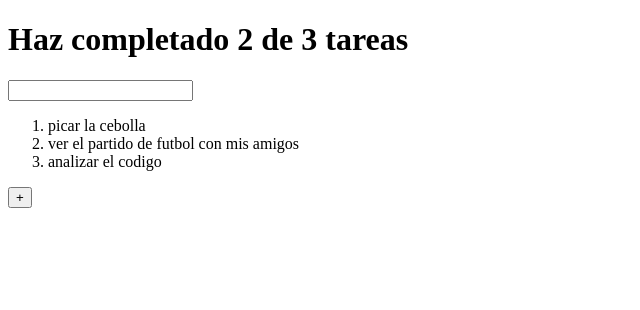
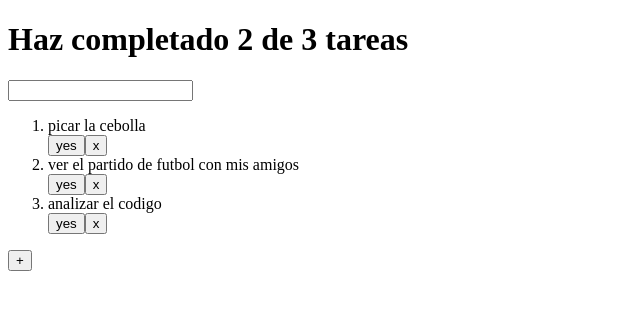
Before and after one commit to JohnRodriguezM/ReactInit, a React (Create React App) app: page / in a window 1280 px wide. Shown: the top 310 px of the page, without its empty margins (0-640 px from the left). Built offline with nearby package versions, Linux system fonts and the light colour scheme.

Commit message:
logica inicial check

```diff
--- a/src/App.js
+++ b/src/App.js
@@ -14,6 +14,8 @@ import { ToDoSearch } from "./component/todoSearch";
 import { ButtonList } from "./component/buttonList";
 // se importa la lista de tareas TodoList..
 import { TodoList } from './component/todoList';
+// se importan los todoItems
+import { TodoItem } from './component/TodoItem';
 
 export const todos = [
   {
@@ -26,26 +28,31 @@ export const todos = [
   },
   {
     text: "analizar el codigo",
-    id : "wordEveryDay"
-  }
+    id : "workEveryDay"
+  },
 ]
 
 
 
 function App() {
   return (
-    <React.Fragment>
+    <React.Fragment>  {/* */}
       <ToDoCounter />
         {/* me llama el h1 principal para el documento */}
       <ToDoSearch />
         {/* lleva un input text por dentro */}
 
         {/* por aqui va el todolist
- */}
-        <TodoList/>
+ */}    <TodoList>
+
+{/* ahi establezco la propiedad text */}
+          {todos.map(item => (
+            <TodoItem contenido = {item.text} id = {item.id}/>
+          ))}
+        </TodoList>
 
 
-      <ButtonList />
+      <ButtonList/>
         {/* se llama el boton para agregar las tareas */}
       {/* <Saludo /> */}
       {/* el componenete saludo se comenta por falta de uso en este momento */}
--- /dev/null
+++ b/src/component/TodoItem.jsx
@@ -0,0 +1,16 @@
+import React from 'react';
+
+function TodoItem(props) {
+  return(
+      /* llamo la props.text que esta pendiente por definir, en el documento en el que voy a importar esta funcion y en los demas en los que lo requiera */
+    <>
+        <li>
+            {props.contenido}
+        </li>
+        <button type = "button">yes</button>
+        <button type = "button">x</button>
+    </>
+)
+}
+
+export { TodoItem };
--- a/src/component/todoList.jsx
+++ b/src/component/todoList.jsx
@@ -2,8 +2,16 @@ import React from 'react'
 import { todos } from '../App'
 
 
+function TodoList(props){
+    return (
+        <ol>
+        {props.children}{/* recibo los hijos */}
+        </ol>
+    )
+}
 
-function TodoList() {
+
+/* function TodoList() {
 
     return (
         <ol>
@@ -13,7 +21,7 @@ function TodoList() {
             )})}
         </ol>
     )
-}
+} */
 
 
 export { TodoList };
```
